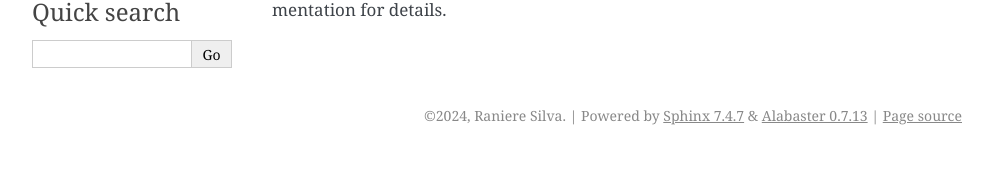
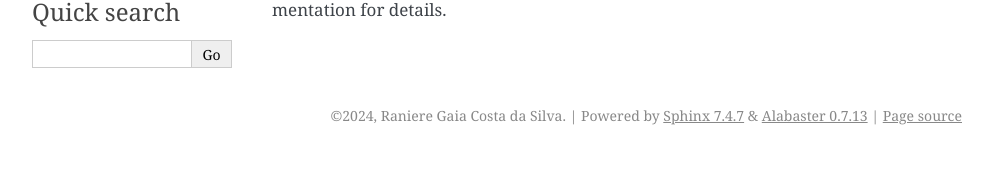
Before and after one commit to rgaiacs/oc-sphinx-doc, a Sphinx documentation site: the page built from demo/source/index.rst, in a window 1280 px wide. Shown: the part 131-300 px from the top of the page, without its empty margins (148-1141 px from the left). Built offline with Sphinx 7.4.7, drawn with Linux system fonts in a browser that asks for light colours.

Commit message:
Update copyright

```diff
--- a/demo/source/conf.py
+++ b/demo/source/conf.py
@@ -7,8 +7,8 @@
 # https://www.sphinx-doc.org/en/master/usage/configuration.html#project-information
 
 project = 'Demo'
-copyright = '2024, Raniere Silva'
-author = 'Raniere Silva'
+copyright = '2024, Raniere Gaia Costa da Silva'
+author = 'Raniere Gaia Costa da Silva'
 
 # -- General configuration ---------------------------------------------------
 # https://www.sphinx-doc.org/en/master/usage/configuration.html#general-configuration
```
